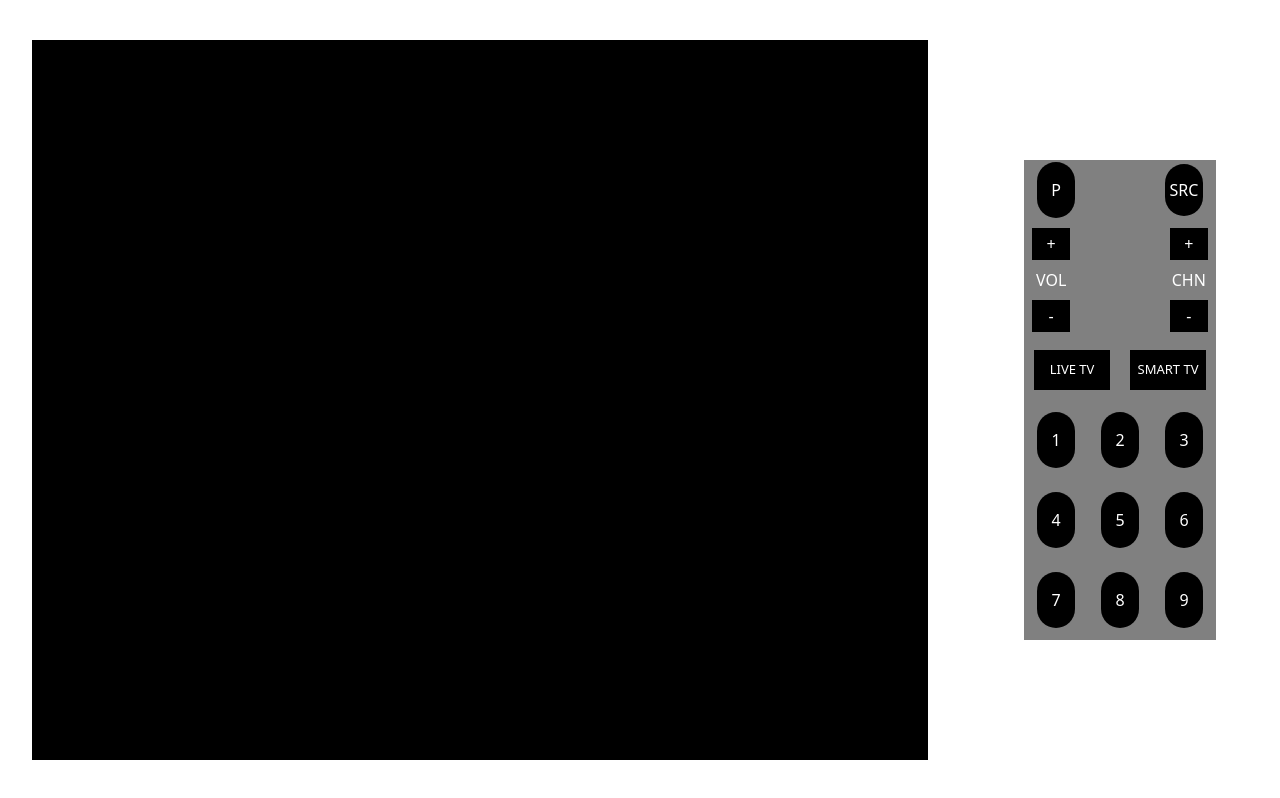
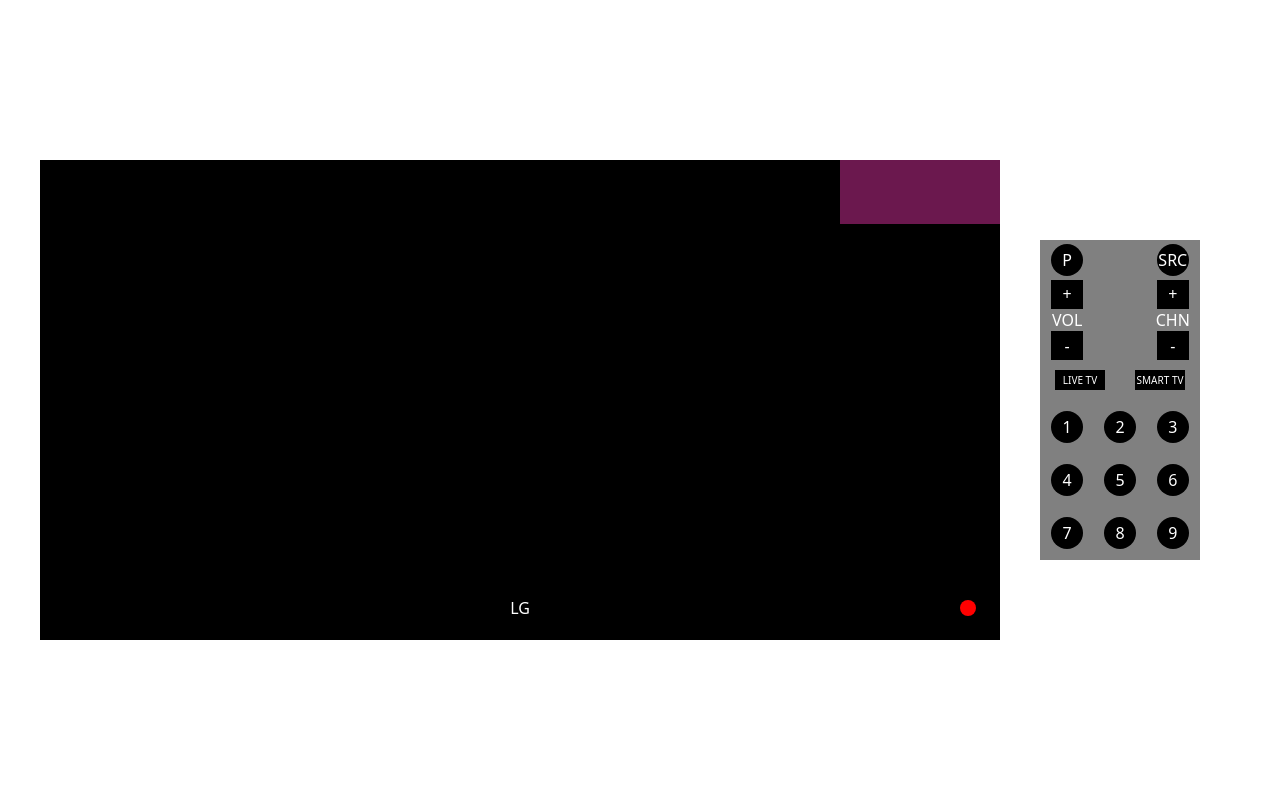
Before and after one commit to Ferelbue/FSD-PROJECT_2_tv_interactiva, a plain HTML site: page index.html in a window 1280 px wide. Drawn offline with nearby package versions, Linux system fonts and the light colour scheme.

Commit message:
Hora y fecha aparecen y desaparecen a los 3 segundos

```diff
--- a/css/styles.css
+++ b/css/styles.css
@@ -7,36 +7,190 @@ body {
     align-items: center;
     box-sizing: content-box;
 }
+
 .altura {
     height: 100vh;
 }
-.dosJuntos{
+
+.dosJuntos {
     display: flex;
     flex-direction: row;
     justify-content: center;
     align-items: center;
     box-sizing: content-box;
 }
+
 .colc {
     display: flex;
     justify-content: center;
     align-items: center;
 }
-.tvDiseno{
-    width: 70vw;
-    height: 90vh;
+
+.pantalla {
+    width: 60em;
+    height: 30em;
+    display: flex;
+    flex-direction: column;
+    justify-content: center;
+    align-items: center;
+    box-sizing: content-box;
+    background-color: aqua;
+}
+
+.tvDiseno {
+    width: 60em;
+    height: 30em;
+    display: flex;
+    justify-content: center;
+    align-items: flex-start;
+
+}
+
+#hora {
+    color: white;
+    font-size: medium;
+}
+
+#date {
+    color: white;
+    font-size: medium;
+
+}
+@keyframes hideMe {
+    0% {
+        opacity: 1;
+    }
+
+    99.99% {
+        opacity: 1;
+    }
+
+    100% {
+        opacity: 0;
+    }
+}
+
+.tvDisenoUp {
+    width: 60em;
+    height: 4em;
+    display: flex;
+    justify-content: center;
+    align-items: center;
+    box-sizing: content-box;
+
+
+}
+
+.tvDisenoDown {
+    width: 60em;
+    height: 4em;
     display: flex;
     justify-content: center;
     align-items: center;
     box-sizing: content-box;
 }
-.tvColor{
+
+.scrennUpLeft {
+    width: 30em;
+    height: 4em;
+    display: flex;
+    justify-content: center;
+    align-items: center;
+    box-sizing: content-box;
+}
+
+.scrennUpCenterLeft {
+    width: 10em;
+    height: 4em;
+    display: flex;
+    justify-content: center;
+    align-items: center;
+    box-sizing: content-box;
+
+}
+
+.scrennUpCenterRight {
+    width: 10em;
+    height: 4em;
+    display: flex;
+    justify-content: center;
+    align-items: center;
+    box-sizing: content-box;
+
+}
+
+.scrennUpRight {
+    width: 10em;
+    height: 4em;
+    display: flex;
+    justify-content: center;
+    align-items: center;
+    box-sizing: content-box;
+    background-color: rgb(107, 24, 78);
+}
+
+.scrennDownLeft {
+    width: 4em;
+    height: 4em;
+    display: flex;
+    justify-content: center;
+    align-items: center;
+    box-sizing: content-box;
+    background-color: rgb(0, 0, 0);
+}
+
+.scrennDownCenter {
+    width: 52em;
+    height: 4em;
+    color: white;
+    display: flex;
+    justify-content: center;
+    align-items: center;
+    box-sizing: content-box;
+    background-color: rgb(0, 0, 0);
+}
+
+.scrennDownRight {
+    width: 4em;
+    height: 4em;
+    display: flex;
+    justify-content: center;
+    align-items: center;
+    box-sizing: content-box;
+    background-color: rgb(0, 0, 0);
+}
+
+.ledEstadoOff {
+    width: 1em;
+    height: 1em;
+    display: flex;
+    justify-content: center;
+    align-items: center;
+    box-sizing: content-box;
+    border-radius: 3em;
+    background-color: rgb(255, 0, 0);
+}
+
+.ledEstadoOn {
+    width: 1em;
+    height: 1em;
+    display: flex;
+    justify-content: center;
+    align-items: center;
+    box-sizing: content-box;
+    border-radius: 3em;
+    background-color: rgb(3, 255, 66);
+
+}
+
+.tvColor {
     background-color: black;
 }
-.mandoDiseno{
+
+.mandoDiseno {
     background-color: grey;
-    width: 15vw;
-    height: 60vh;
+    width: 10em;
+    height: 20em;
     display: flex;
     flex-direction: column;
     justify-content: center;
@@ -44,302 +198,326 @@ body {
     box-sizing: content-box;
 
 }
-.mandoUp{
-    width: 15vw;
-    height: 7.5vh;
+
+.mandoUp {
+    width: 10em;
+    height: 2.5em;
     display: flex;
     justify-content: center;
     align-items: center;
     box-sizing: content-box;
 
 }
-.mandoMidUp{
-    width: 15vw;
-    height: 15vh;
+
+.mandoMidUp {
+    width: 10em;
+    height: 5em;
+    display: flex;
+    justify-content: center;
+    align-items: center;
+    box-sizing: content-box;
+
+}
+
+.mandoMidDown {
+    width: 10em;
+    height: 2.5em;
+    display: flex;
+    justify-content: center;
+    align-items: center;
+    box-sizing: content-box;
+
+}
+
+.mandoDown {
+    width: 10em;
+    height: 10em;
+    display: flex;
+    flex-direction: column;
+    justify-content: center;
+    align-items: center;
+    box-sizing: content-box;
+
+}
+
+.botonPower {
+    width: 3.3em;
+    height: 2.5em;
     display: flex;
     justify-content: center;
     align-items: center;
     box-sizing: content-box;
 }
-.mandoMidDown{
-    width: 15vw;
-    height: 7.5vh;
+
+.botonSrc {
+    width: 3.3em;
+    height: 2.5em;
     display: flex;
     justify-content: center;
     align-items: center;
     box-sizing: content-box;
 }
-.mandoDown{
-    width: 15vw;
-    height: 30vh;
+
+.espaciadorUp {
+    width: 3.3em;
+    height: 2.5em;
+    display: flex;
+    justify-content: center;
+    align-items: center;
+    box-sizing: content-box;
+}
+
+.botonesVol {
+    width: 3.3em;
+    height: 5em;
     display: flex;
     flex-direction: column;
     justify-content: center;
     align-items: center;
     box-sizing: content-box;
 }
-.botonPower{
-    width: 7.5vw;
-    height: 5vh;
+
+.botonesMidUpColocador {
+    width: 3.3em;
+    height: 5em;
     display: flex;
     justify-content: center;
     align-items: center;
     box-sizing: content-box;
 }
-.botonSrc{
-    width: 7.5vw;
-    height: 5vh;
+
+.botonesChan {
+    width: 3.3em;
+    height: 5em;
+    display: flex;
+    flex-direction: column;
+    justify-content: center;
+    align-items: center;
+}
+
+.botonesUp {
+    background-color: black;
+    color: white;
+    border-radius: 1em;
+    width: 2em;
+    height: 2em;
+    display: flex;
+    justify-content: center;
+    align-items: center;
+    box-sizing: content-box;
+    background-color: aqua;
+}
+
+.botonChanMas {
+    background-color: black;
+    color: white;
+    width: 2em;
+    height: 1.8em;
     display: flex;
     justify-content: center;
     align-items: center;
     box-sizing: content-box;
 }
-.espaciadorUp{
-    width: 7.5vw;
-    height: 15vh;
+
+.botonChanEspacio {
+
+    color: white;
+    width: 2em;
+    height: 1.4em;
     display: flex;
     justify-content: center;
     align-items: center;
     box-sizing: content-box;
 }
-.botonesVol{
-    width: 5vw;
-    height: 15vh;
-    display: flex;
-    flex-direction: column;
-    justify-content: center;
-    align-items: center;
-    box-sizing: content-box;
-}
-.botonesMidUpColocador{
-    width: 10vw;
-    height: 15vh;
+
+.botonChanMenos {
+    background-color: black;
+    color: white;
+    width: 2em;
+    height: 1.8em;
     display: flex;
     justify-content: center;
     align-items: center;
     box-sizing: content-box;
 }
-.botonesChan{
-    width: 5vw;
-    height: 15vh;
-    display: flex;
-    flex-direction: column;
-    justify-content: center;
-    align-items: center;
-    box-sizing: content-box;
-}
-.botonesUp{
-    background-color:black;
+
+.botonVolMas {
+    background-color: black;
     color: white;
-    border-radius: 10em;
-    width: 3vw;
-    height: 6.5vh;
+    width: 2em;
+    height: 1.8em;
     display: flex;
     justify-content: center;
     align-items: center;
     box-sizing: content-box;
 }
-.botonChanMas{
-    background-color:black;
+
+.botonVolEspacio {
+
     color: white;
-    width: 3vw;
-    height: 4vh;
+    width: 2em;
+    height: 1.4em;
     display: flex;
     justify-content: center;
     align-items: center;
     box-sizing: content-box;
 }
-.botonChanEspacio{
 
+.botonVolMenos {
+    background-color: black;
     color: white;
-    margin: 0.5em;
-    width: 3vw;
-    height: 3vh;
+    width: 2em;
+    height: 1.8em;
     display: flex;
     justify-content: center;
     align-items: center;
     box-sizing: content-box;
 }
-.botonChanMenos{
-    background-color:black;
-    color: white;
-    width: 3vw;
-    height: 4vh;
+
+.botonLive {
+    width: 5em;
+    height: 2.5em;
     display: flex;
     justify-content: center;
     align-items: center;
     box-sizing: content-box;
 }
-.botonVolMas{
-    background-color:black;
-    color: white;
-    width: 3vw;
-    height: 4vh;
+
+.botonSmart {
+    width: 5em;
+    height: 2.5em;
     display: flex;
     justify-content: center;
     align-items: center;
     box-sizing: content-box;
 }
-.botonVolEspacio{
 
-    color: white;
-    margin: 0.5em;
-    width: 3vw;
-    height: 3vh;
+.botonesNumUp {
+    width: 10em;
+    height: 3.3em;
     display: flex;
     justify-content: center;
     align-items: center;
     box-sizing: content-box;
 }
-.botonVolMenos{
-    background-color:black;
-    color: white;
-    width: 3vw;
-    height: 4vh;
+
+.botonesNumMid {
+    width: 10em;
+    height: 3.3em;
     display: flex;
     justify-content: center;
     align-items: center;
     box-sizing: content-box;
 }
-.botonLive{
-    width: 7.5vw;
-    height: 7.5vh;
+
+.botonesNumDown {
+    width: 10em;
+    height: 3.3em;
     display: flex;
     justify-content: center;
     align-items: center;
     box-sizing: content-box;
 }
-.botonSmart{
-    width: 7.5vw;
-    height: 7.5vh;
+
+.botonNum1 {
+    width: 3.3em;
+    height: 3.3em;
     display: flex;
     justify-content: center;
     align-items: center;
     box-sizing: content-box;
 }
-.botonesNumUp{
-    width: 15vw;
-    height: 10vh;
+
+.botonNum2 {
+    width: 3.3em;
+    height: 3.3em;
     display: flex;
     justify-content: center;
     align-items: center;
     box-sizing: content-box;
 }
-.botonesNumMid{
-    width: 15vw;
-    height: 10vh;
+
+.botonNum3 {
+    width: 3.3em;
+    height: 3.3em;
     display: flex;
     justify-content: center;
     align-items: center;
     box-sizing: content-box;
 }
-.botonesNumDown{
-    width: 15vw;
-    height: 10vh;
+
+.botonNum4 {
+    width: 3.3em;
+    height: 3.3em;
     display: flex;
     justify-content: center;
     align-items: center;
     box-sizing: content-box;
 }
-.botonNum1{
-    width: 5vw;
-    height: 10vh;
+
+.botonNum5 {
+    width: 3.3em;
+    height: 3.3em;
     display: flex;
     justify-content: center;
     align-items: center;
     box-sizing: content-box;
 }
-.botonNum2{
-    width: 5vw;
-    height: 10vh;
+
+.botonNum6 {
+    width: 3.3em;
+    height: 3.3em;
     display: flex;
     justify-content: center;
     align-items: center;
     box-sizing: content-box;
 }
-.botonNum3{
-    width: 5vw;
-    height: 10vh;
+
+.botonNum7 {
+    width: 3.3em;
+    height: 3.3em;
     display: flex;
     justify-content: center;
     align-items: center;
     box-sizing: content-box;
 }
-.botonNum4{
-    width: 5vw;
-    height: 10vh;
+
+.botonNum8 {
+    width: 3.3em;
+    height: 3.3em;
     display: flex;
     justify-content: center;
     align-items: center;
     box-sizing: content-box;
 }
-.botonNum5{
-    width: 5vw;
-    height: 10vh;
+
+.botonNum9 {
+    width: 3.3em;
+    height: 3.3em;
     display: flex;
     justify-content: center;
     align-items: center;
     box-sizing: content-box;
 }
-.botonNum6{
-    width: 5vw;
-    height: 10vh;
+
+.botonesRectangulo {
+    background-color: rgb(0, 0, 0);
+    color: white;
+    font-size: x-small;
+    width: 5em;
+    height: 2em;
     display: flex;
     justify-content: center;
     align-items: center;
     box-sizing: content-box;
+
 }
-.botonNum7{
-    width: 5vw;
-    height: 10vh;
-    display: flex;
-    justify-content: center;
-    align-items: center;
-    box-sizing: content-box;
-}
-.botonNum8{
-    width: 5vw;
-    height: 10vh;
-    display: flex;
-    justify-content: center;
-    align-items: center;
-    box-sizing: content-box;
-}
-.botonNum9{
-    width: 5vw;
-    height: 10vh;
-    display: flex;
-    justify-content: center;
-    align-items: center;
-    box-sizing: content-box;
-}
-/* .botonesCanales{
-    background-color: black;
-    color: white;
-    width: 3vw;
-    height: 7vh;
-    border-radius: 10em;
-    display: flex;
-    justify-content: center;
-    align-items: center;
-    box-sizing: content-box;
-} */
-.botonesRectangulo{
-    background-color: black;
-    color: white;
-    font-size: small;
-    width: 6vw;
-    height: 5vh;
-    display: flex;
-    justify-content: center;
-    align-items: center;
-    box-sizing: content-box;
-}
+
 .button {
     background-color: black;
     color: white;
-    width: 3vw;
-    height: 7vh;
+    width: 2em;
+    height: 2em;
     border-radius: 10em;
     display: flex;
     justify-content: center;
@@ -348,9 +526,11 @@ body {
     cursor: pointer;
     transition: 0.2s;
 }
+
 .canalP {
     background-color: rgb(28, 28, 28);
 }
+
 .basicScreen {
     background-color: black;
 }
@@ -366,6 +546,7 @@ body {
 .canal- {
     background-color: gold;
 }
+
 .canalU {
     background-color: rgb(26, 171, 159);
 }
@@ -381,9 +562,11 @@ body {
 .canalR {
     background-color: rgb(101, 87, 4);
 }
+
 .canal1 {
     background-color: rgb(119, 119, 60);
 }
+
 .canal2 {
     background-color: rgb(79, 47, 79);
 }
@@ -391,21 +574,27 @@ body {
 .canal3 {
     background-color: rgb(239, 243, 234);
 }
+
 .canal4 {
     background-color: rgb(29, 146, 66);
 }
+
 .canal5 {
     background-color: rgb(50, 81, 108);
 }
+
 .canal6 {
     background-color: rgb(241, 14, 14);
 }
+
 .canal7 {
     background-color: rgb(8, 239, 31);
 }
+
 .canal8 {
     background-color: rgb(223, 207, 115);
 }
+
 .canal9 {
     background-color: rgb(19, 122, 160);
 }
--- a/index.html
+++ b/index.html
@@ -5,6 +5,8 @@
     <meta charset="UTF-8" />
     <meta name="viewport" content="width=device-width, initial-scale=1.0" />
     <title>Document</title>
+
+
 
     <link href="https://cdn.jsdelivr.net/npm/bootstrap@5.3.2/dist/css/bootstrap.min.css" rel="stylesheet"
         integrity="sha384-T3c6CoIi6uLrA9TneNEoa7RxnatzjcDSCmG1MXxSR1GAsXEV/Dwwykc2MPK8M2HN" crossorigin="anonymous" />
@@ -17,10 +19,26 @@
     <div class="">
         <div class="dosJuntos">
             <!-- TV -->
-            <div class="altura colc" style="width: 75vw">
-                <div id="screen" class="tvDiseno tvColor"></div>
+            <div class="altura colc pantalla" style="width: 60em">
+
+                <div id="screen" class="tvDiseno tvColor">
+                    <div class="tvDisenoUp">
+                        <div class="scrennUpLeft"></div>
+                        <div id="hora" class="scrennUpCenterLeft"></div>
+                        <div id="date" class="scrennUpCenterRight"></div>
+                        <div id="canal" class="scrennUpRight"></div>
+                    </div>
 
 
+                </div>
+
+                <div class="tvDisenoDown">
+                    <div class="scrennDownLeft"></div>
+                    <div class="scrennDownCenter">LG</div>
+                    <div class="scrennDownRight">
+                        <div id="ledEstado" class="ledEstadoOff"></div>
+                    </div>
+                </div>
             </div>
 
 
@@ -28,15 +46,15 @@
 
 
             <!-- MANDO -->
-            <div class="altura colc" style="width: 25vw">
+            <div class="altura colc" style="width: 15em">
                 <div id="remote" class="mandoDiseno">
                     <div class="mandoUp">
                         <div class="botonPower">
-                            <div id="btnP" class="botonesUp button">P</div>
+                            <div id="btnP" class="button">P</div>
                         </div>
                         <div class="espaciadorUp"></div>
                         <div class="botonSrc">
-                            <div id="btnS" class="botonesUp">SRC</div>
+                            <div id="btnS" class="button">SRC</div>
                         </div>
                     </div>
                     <div class="mandoMidUp">
```
Also changed, not shown: js/main.js (+28 -5 lines).
